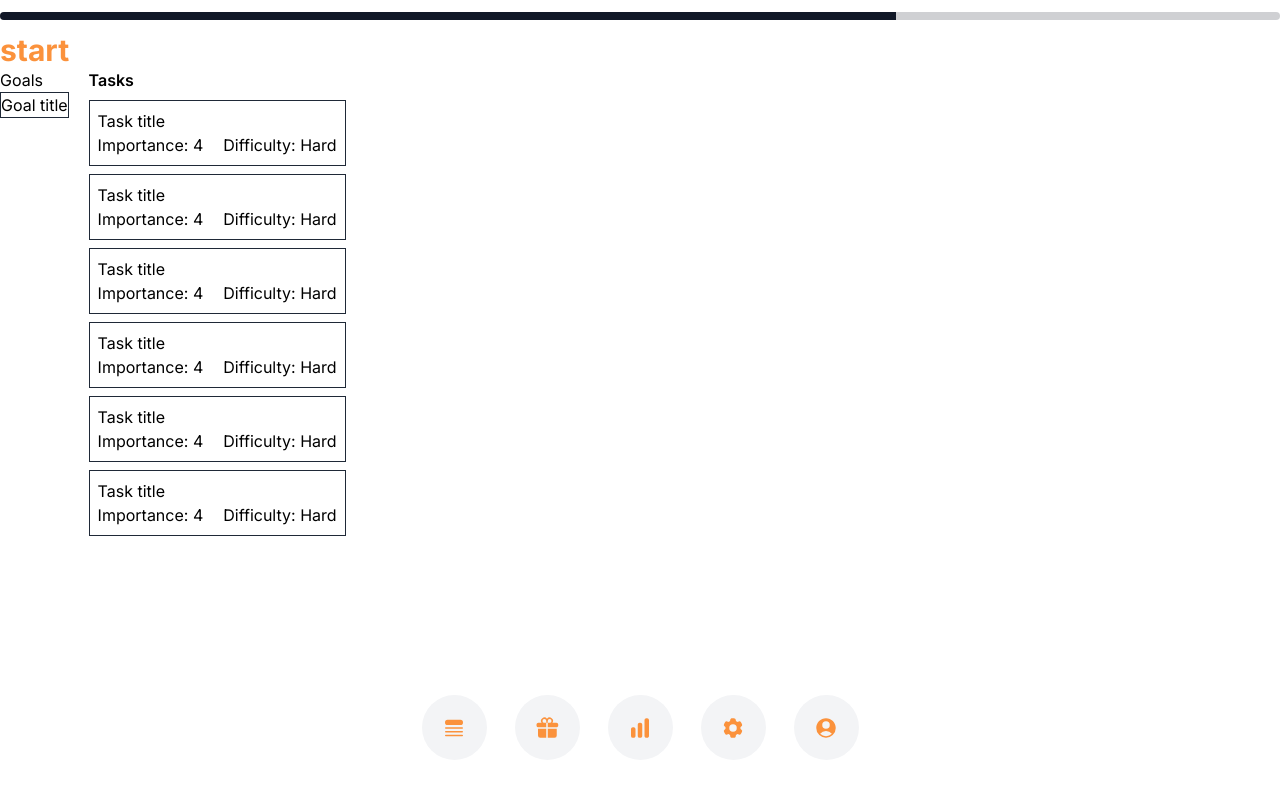
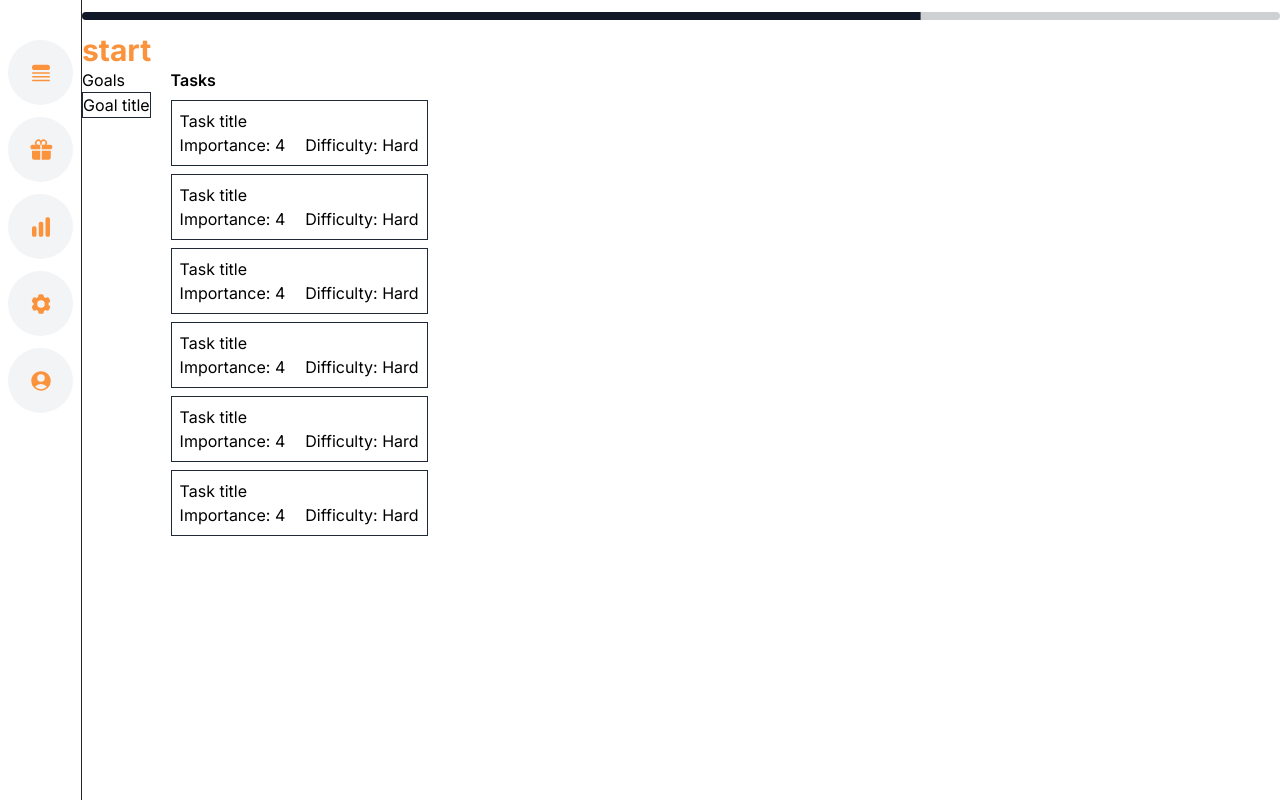
Before and after one commit to GrandeJames/bryzi, a Next.js app: page / in a window 1280 px wide. Built offline with nearby package versions, Linux system fonts and the light colour scheme.

Commit message:
Set the menu to the left side of the page

```diff
--- a/src/app/(focus-stages)/HomeStage.tsx
+++ b/src/app/(focus-stages)/HomeStage.tsx
@@ -1,4 +1,3 @@
-import { Menu } from "@/components/Menu";
 import { TotalProgress } from "@/components/TotalProgress";
 import { useFocusStore } from "@/hooks/useFocusStore";
 
@@ -39,7 +38,6 @@ function HomeStage() {
         </div>
       </div>
 
-      <Menu />
     </>
   );
 }
--- a/src/app/layout.tsx
+++ b/src/app/layout.tsx
@@ -2,6 +2,7 @@ import type { Metadata } from "next";
 import { Inter } from "next/font/google";
 import "./globals.css";
 import { ThemeProvider } from "@/components/theme-provider";
+import { Menu } from "@/components/Menu";
 
 const inter = Inter({ subsets: ["latin"] });
 
@@ -20,7 +21,10 @@ export default function RootLayout({ children }: { children: React.ReactNode })
           enableSystem
           disableTransitionOnChange
         >
-          {children}
+          <div className="flex">
+            <Menu />
+            {children}
+          </div>
         </ThemeProvider>
       </body>
     </html>
--- a/src/app/page.tsx
+++ b/src/app/page.tsx
@@ -3,7 +3,7 @@ import { Focus } from "./Focus";
 export default function Page() {
   return (
     <>
-      <div className="max-w-screen-xl mx-auto">
+      <div className="flex-1">
         <Focus />
       </div>
     </>
--- a/src/components/Menu.tsx
+++ b/src/components/Menu.tsx
@@ -8,7 +8,7 @@ import { ReactNode } from "react";
 
 export function Menu() {
   return (
-    <div className="flex space-x-7 fixed bottom-10 w-full justify-center">
+    <div className="flex flex-col space-y-3 w-min border-r h-screen border-neutral-800 px-2 py-10">
       <Link href={"tasks"}>
         <MenuButton>
           <QueueListIcon />
```
